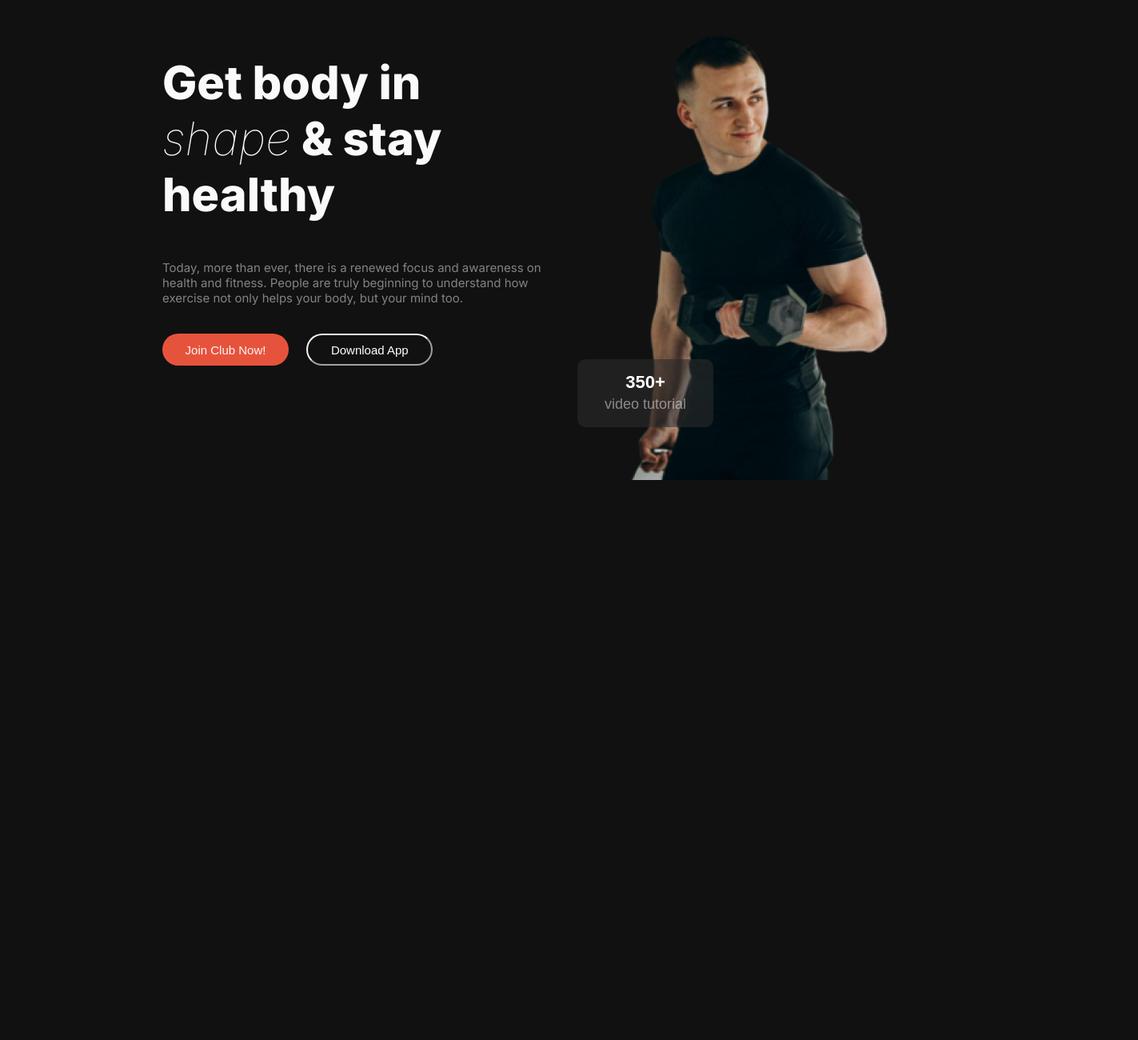
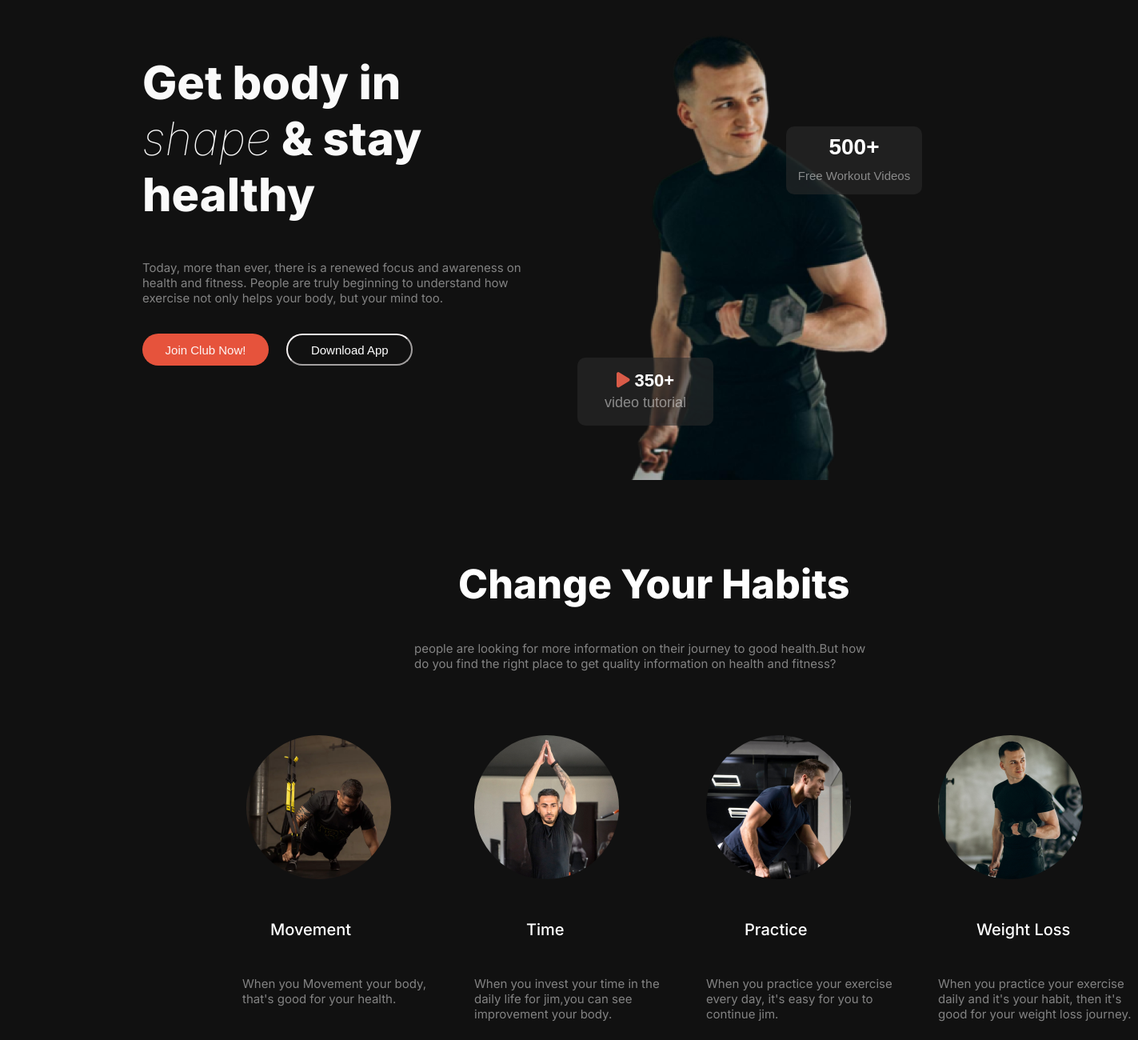
Before and after one commit to UmmeyHabibaShanjida/B10A2-Assignment, a plain HTML site: page index.html in a window 1280 px wide. Shown: the part 135-1435 px from the top of the page at 80% size, 1423 px wide, since content can reach past the window. Before the commit the page ends 800 px from the top, so only its background shows below. Drawn offline with Linux system fonts and the light colour scheme.

Commit message:
complete main first section

```diff
--- a/index.html
+++ b/index.html
@@ -7,6 +7,10 @@
     <title>Versatile Web Page</title>
     <!-- CSS file -->
     <link rel="stylesheet" href="styles/index.css">
+    <!-- Font Awesome cdn link -->
+    <link rel="stylesheet" href="https://cdnjs.cloudflare.com/ajax/libs/font-awesome/6.6.0/css/all.min.css"
+        integrity="sha512-Kc323vGBEqzTmouAECnVceyQqyqdsSiqLQISBL29aUW4U/M7pSPA/gEUZQqv1cwx4OnYxTxve5UMg5GT6L4JJg=="
+        crossorigin="anonymous" referrerpolicy="no-referrer" />
 </head>
 
 <body class="inter-font bg-color">
@@ -30,18 +34,54 @@
                 <p class="header-banner-description">Today, more than ever, there is a renewed focus and awareness on
                     health and fitness. People are truly beginning to understand how exercise not only helps your body,
                     but your mind too. </p>
-                        <button class="banner-btn-1">Join Club Now!</button>
-                        <button class="banner-btn-2">Download App</button>
+                <button class="banner-btn-1">Join Club Now!</button>
+                <button class="banner-btn-2">Download App</button>
             </div>
-           <div class="img-container">
-            <img src="images/Images 2.png" alt="">
-                <button class="badge-btn">350+ <br> <span class="badge-btn-style">video tutorial</span></button>
-           </div>
+            <div class="img-container">
+                <img src="images/Images 2.png" alt="">
+                <button class="badge-btn-1"> <i class="fa-solid fa-play fa-md" style="color: #f3634de0;"></i> 350+ <br>
+                    <span class="badge-btn-style-1">video tutorial</span></button>
+                <div>
+                    <button class="badge-btn-2">500+ <br> <span class="badge-btn-style-2">Free Workout Videos
+                            </span<button>
+                </div>
+            </div>
         </div>
     </header>
     <!-- Main Section -->
     <main>
-
+        <!-- Change YOur Habits Section -->
+        <section>
+            <h2 class="main-section-title">Change Your Habits</h2>
+            <p class="main-section-description "> people are looking for more information on their journey to good
+                health.But how <br> do you find the right place to get quality information on health and fitness?</p>
+            <!-- Image-1 -->
+          <div class="img-container-2">
+            <div>
+                <img class="main-section-img-1" src="images/image 3.png" alt="">
+                <h6 class="img-title-1">Movement</h6>
+                <p class="img-description-1">When you Movement your body, that's good for your health. </p>
+            </div>
+            <!-- Image-2 -->
+            <div>
+                <img class="main-section-img-2" src="images/image 2.png" alt="">
+                <h6 class="img-title-2">Time</h6>
+                <p class="img-description-2">When you invest your time in the daily life for jim,you can see improvement your body. </p>
+            </div>
+            <!-- Image-3 -->
+            <div>
+                <img class="main-section-img-3" src="images/image 4.png" alt="">
+                <h6 class="img-title-3">Practice</h6>
+                <p class="img-description-3">When you practice your exercise every day, it's easy for you to continue jim. </p>
+            </div>
+            <!-- Image-4 -->
+            <div>
+                <img class="main-section-img-4" src="images/image 5.png" alt="">
+                <h6 class="img-title-4">Weight Loss</h6>
+                <p class="img-description-4">When you practice your exercise daily and it's your habit, then it's good for your weight loss journey.</p>
+            </div>
+          </div>
+        </section>
     </main>
     <!-- Footer Section -->
     <footer>
--- a/styles/index.css
+++ b/styles/index.css
@@ -24,7 +24,7 @@
     color: #E6533C;
     font-size: 1.9rem;
     font-weight: 700;
-    margin-left: 198px;
+    margin-left: 175px;
 }
 .nav-anchor{
     display: flex;
@@ -63,7 +63,7 @@ ul a{
     width: 550px;
     font-size: 3.6rem;
     font-weight: 800;
-    margin-left: 195px;
+    margin-left: 170px;
 }
 .title-word-style{
     font-weight: 110;
@@ -74,7 +74,7 @@ ul a{
     width: 500px;
     font-size: 15px;
     font-weight: 400;
-    margin-left: 195px;
+    margin-left: 170px;
 }
 .banner-btn-1{
     color: rgba(255, 255, 255, 0.945);
@@ -85,7 +85,7 @@ ul a{
     background-color:#E6533C;
     border: none;
     border-radius: 20px;
-    margin-left: 195px;
+    margin-left: 170px;
     margin-top: 20px;
 }
 .banner-btn-2{
@@ -103,23 +103,14 @@ ul a{
     position: relative;
     margin-right: 140px;
 }
-/* badge{
+
+.badge-btn-1{
     color: white;
     background-color: #2c2c2c96;
     width: 170px;
     height: 85px;
     position: absolute;
-    bottom: 70px;
-    right: 240px;
-    border-radius: 10px;
-} */
-.badge-btn{
-    color: white;
-    background-color: #2c2c2c96;
-    width: 170px;
-    height: 85px;
-    position: absolute;
-    bottom: 70px;
+    bottom: 72px;
     right: 240px;
     border: none;
     border-radius: 10px;
@@ -127,8 +118,98 @@ ul a{
     font-weight: 900;
     text-wrap: nowrap;
 }
-.badge-btn-style{
+.badge-btn-style-1{
     color: rgba(255, 255, 255, 0.479);
     font-size: 18px;
     font-weight: 400;
 }
+.badge-btn-2{
+    color: white;
+    background-color: #2c2c2c96;
+    width: 170px;
+    height: 85px;
+    position: absolute;
+    top: 138px;
+    left: 200px;
+    border: none;
+    border-radius: 10px;
+    font-size: 28px;
+    font-weight: 900;
+    text-wrap: nowrap;
+}
+.badge-btn-style-2{
+    color: rgba(255, 255, 255, 0.479);
+    font-size: 15px;
+    font-weight: 400;
+}
+
+/* Main Section Styles */
+/* Change Your Habits Section Styles */
+.main-section-title{
+    color:white;
+    font-size: 50px;
+    font-weight: 800;
+    margin-left: 565px;
+    margin-top: 96px;
+}
+.main-section-description{
+    color: rgba(255, 255, 255, 0.479);
+    font-size: 15px;
+    font-weight: 400;
+    margin-left: 510px;
+
+}
+/* Images Styles */
+.img-container-2{
+    display: flex;
+    gap: 30px;
+}
+.main-section-img-1, .main-section-img-2, .main-section-img-3, .main-section-img-4{
+    border-radius: 50%;
+    margin-left: 300px;
+    margin-top: 65px;
+}
+/* img-1 */
+.img-title-1, .img-title-2, .img-title-3, .img-title-4{
+    color: white;
+    font-size: 20px;
+    font-weight: 500;
+    margin-left: 330px;
+}
+.img-description-1, .img-description-2, .img-description-3, .img-description-4{
+    color: rgba(255, 255, 255, 0.479);
+    width: 250px;
+    font-size: 15px;
+    font-weight: 400;
+    margin-left: 295px;
+}
+/* img-2 */
+.main-section-img-2{
+    margin-left: 10px;
+}
+.img-title-2{
+    margin-left: 75px;
+}
+.img-description-2{
+    margin-left: 10px;
+}
+/* img-3 */
+.main-section-img-3{
+    margin-left: 10px;
+}
+.img-title-3{
+    margin-left: 58px;
+}
+.img-description-3{
+    margin-left: 10px;
+}
+/* img-4 */
+.main-section-img-4{
+    margin-left: 10px;
+}
+.img-title-4{
+    margin-left: 58px;
+}
+.img-description-4{
+    margin-left: 10px;
+}
```
